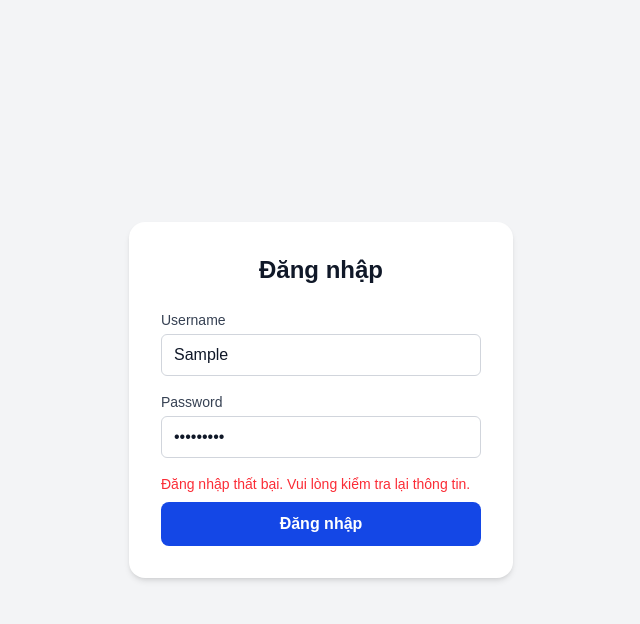
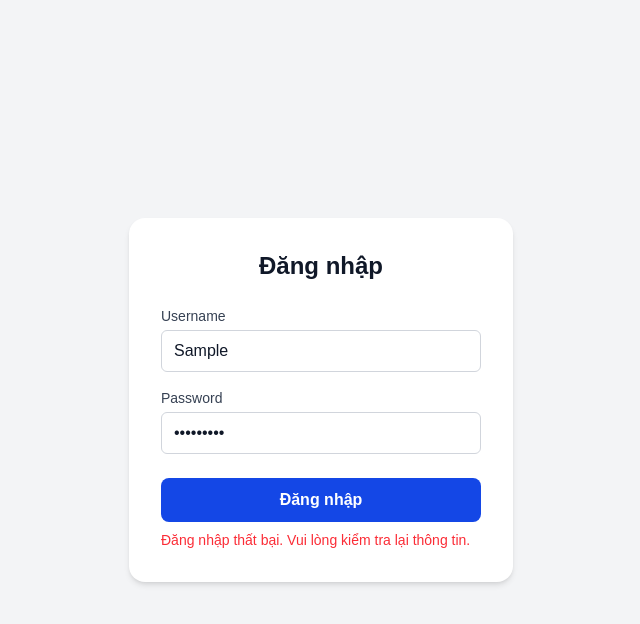
Before and after one commit to thangngo2309/hl-shop-fe, a Next.js app: page /login in a window 1280 px wide. Both pictures are taken after typing "Sample", "Sample123" into the empty fields and a click on the button "Đăng nhập". Shown: the top 624 px of the page, without its empty margins (319-959 px from the left). Built offline with nearby package versions, Linux system fonts and the light colour scheme; no server answers.

Commit message:
format component

```diff
--- a/app/login/page.tsx
+++ b/app/login/page.tsx
@@ -1,3 +1,4 @@
+/* eslint-disable react-hooks/incompatible-library */
 'use client';
 
 import { useRouter } from 'next/navigation';
@@ -6,7 +7,7 @@ import { login } from '@/lib/auth';
 import { Input } from '@/component/input.component';
 import { Button } from '@/component/button.component';
 import { Form } from '@/component/form.component';
-import { useEffect } from 'react';
+import { useEffect, useState } from 'react';
 
 type LoginForm = {
   username: string;
@@ -15,9 +16,16 @@ type LoginForm = {
 
 export default function LoginPage() {
   const router = useRouter();
+  const [error, setError] = useState<string | null>(null)
+
   const methods = useForm<LoginForm>(
     {
-      mode: 'onBlur',
+      mode: 'onTouched',
+      reValidateMode: 'onChange',
+      defaultValues: {
+        username: '',
+        password: ''
+      }
     }
   );
 
@@ -25,8 +33,8 @@ export default function LoginPage() {
   const password = methods.watch("password");
 
   useEffect(() => {
-    if (methods.formState.errors.root) {
-      methods.clearErrors('root');
+    if (error) {
+      setError(null);
     }
   }, [username, password]);
 
@@ -38,7 +46,7 @@ export default function LoginPage() {
       router.push('/dashboard');
     } catch (error) {
       console.error(error);
-      methods.setError('root', { type: 'server', message: 'Đăng nhập thất bại. Vui lòng kiểm tra lại thông tin.' });
+      setError('Đăng nhập thất bại. Vui lòng kiểm tra lại thông tin.');
     }
   };
 
@@ -49,7 +57,7 @@ export default function LoginPage() {
           Đăng nhập
         </h1>
 
-        <Form<LoginForm> onSubmit={onSubmit} methods={methods}>
+        <Form<LoginForm> onSubmit={onSubmit} methods={methods} error={error}>
           <Input
             name="username"
             label="Username"
@@ -68,7 +76,8 @@ export default function LoginPage() {
             label="Password"
             type="password"
             placeholder="Nhập password"
-            rules={{ required: 'Vui lòng nhập password',
+            rules={{
+              required: 'Vui lòng nhập password',
               minLength: {
                 value: 6,
                 message: 'Password phải có ít nhất 6 ký tự'
@@ -76,12 +85,8 @@ export default function LoginPage() {
             }}
           />
 
-          {methods.formState.errors.root?.message && (
-            <p className="text-red-500 text-sm mt-2">
-              {methods.formState.errors.root.message}
-            </p>
-          )}
-          <Button type="submit" variant="primary" >Đăng nhập </Button>
+          <Button type="submit" variant="primary" >Đăng nhập</Button>
+
         </Form>
       </div>
     </div>
--- a/component/button.component.tsx
+++ b/component/button.component.tsx
@@ -1,14 +1,14 @@
-import { ButtonHTMLAttributes } from "react";
+import { ButtonProps } from "@/model/button.model";
 
-interface ButtonProps extends ButtonHTMLAttributes<HTMLButtonElement> {
-  variant?: "primary" | "secondary" | "danger";
-}
-
-export function Button({ variant = "primary", children, ...props}: ButtonProps) {
+export function Button({ variant = "primary", children, ...props }: ButtonProps) {
     const variants = {
-        primary:'mt-2 py-2.5 rounded-lg bg-blue-700 text-white font-semibold hover:bg-blue-800 disabled:opacity-60 disabled:cursor-not-allowed transition-colors w-full',
-        secondary:'mt-2 py-2.5 rounded-lg bg-gray-700 text-white font-semibold hover:bg-gray-800 disabled:opacity-60 disabled:cursor-not-allowed transition-colors w-full',
-        danger:'mt-2 py-2.5 rounded-lg bg-red-700 text-white font-semibold hover:bg-red-800 disabled:opacity-60 disabled:cursor-not-allowed transition-colors w-full',
+        primary: 'mt-2 py-2.5 rounded-lg bg-blue-700 text-white font-semibold hover:bg-blue-800 disabled:opacity-60 disabled:cursor-not-allowed transition-colors w-full',
+        secondary: 'mt-2 py-2.5 rounded-lg bg-gray-700 text-white font-semibold hover:bg-gray-800 disabled:opacity-60 disabled:cursor-not-allowed transition-colors w-full',
+        danger: 'mt-2 py-2.5 rounded-lg bg-red-700 text-white font-semibold hover:bg-red-800 disabled:opacity-60 disabled:cursor-not-allowed transition-colors w-full',
+        success: 'mt-2 py-2.5 rounded-lg bg-green-700 text-white font-semibold hover:bg-green-800 disabled:opacity-60 disabled:cursor-not-allowed transition-colors w-full',
+        warning: 'mt-2 py-2.5 rounded-lg bg-yellow-700 text-white font-semibold hover:bg-yellow-800 disabled:opacity-60 disabled:cursor-not-allowed transition-colors w-full',
+        info: 'mt-2 py-2.5 rounded-lg bg-blue-500 text-white font-semibold hover:bg-blue-600 disabled:opacity-60 disabled:cursor-not-allowed transition-colors w-full',
+        error: 'mt-2 py-2.5 rounded-lg bg-red-500 text-white font-semibold hover:bg-red-600 disabled:opacity-60 disabled:cursor-not-allowed transition-colors w-full',
     }
 
     return (
--- a/component/form.component.tsx
+++ b/component/form.component.tsx
@@ -1,17 +1,16 @@
-import {useForm, FormProvider, SubmitHandler, FieldValues} from 'react-hook-form';
+import { FormProvider, FieldValues} from 'react-hook-form';
+import { FormProps } from '@/model/form.model';
 
-interface FormProps<T extends FieldValues> {
-  children: React.ReactNode;
-  onSubmit: SubmitHandler<T>;
-  methods: ReturnType<typeof useForm<T>>;
-}
-
-export function Form<T extends FieldValues>({ children, onSubmit, methods }: FormProps<T>)  {
-
+export function Form<T extends FieldValues>({ children, onSubmit, methods, error }: FormProps<T>)  {
   return (
     <FormProvider {...methods}>
       <form onSubmit={methods.handleSubmit(onSubmit)}>
         {children}
+        {error && (
+          <p className="text-red-500 text-sm mt-2">
+            {error}
+          </p>
+        )}
       </form>
     </FormProvider>
   );
--- a/component/input.component.tsx
+++ b/component/input.component.tsx
@@ -1,19 +1,11 @@
 import { useFormContext } from 'react-hook-form';
-
-interface InputProps{
-  name: string;
-  label?: string;
-  type?: string;
-  placeholder?: string;
-  inputClassName?: string;
-  rules?: object;
-}
+import { InputProps } from '@/model/input.model';
 
 export function Input({ name, label, type, placeholder, inputClassName, rules }: InputProps) {
   const defaultInputClassName = "w-full px-3 py-2 border border-gray-300 rounded-md focus:outline-none focus:ring-2 focus:ring-blue-500 text-gray-900 placeholder:text-gray-400";
   const { register, formState: { errors } } = useFormContext();
   const fieldError = errors[name];
-  // console.log(errors[name]);
+
   return (
     <div className="flex flex-col gap-1 mb-4">
       {label && (
@@ -23,10 +15,11 @@ export function Input({ name, label, type, placeholder, inputClassName, rules }:
       )}
 
       <input
-      {...register(name, rules)}
-      className={`${defaultInputClassName} ${inputClassName || ''} ${fieldError ? 'border-red-500' : ''}`}
-      type={type}
-      placeholder={placeholder}
+        {...register(name, rules)}
+        className={`${defaultInputClassName} ${inputClassName || ''}
+        ${fieldError ? 'border-red-500' : ''}`}
+        type={type}
+        placeholder={placeholder}
       />
 
       {fieldError && (
--- /dev/null
+++ b/model/button.model.ts
@@ -0,0 +1,5 @@
+import { ButtonHTMLAttributes } from "react";
+
+export interface ButtonProps extends ButtonHTMLAttributes<HTMLButtonElement> {
+  variant?: "primary" | "secondary" | "danger" | "warning" | "success" | "info" | "error";
+}
--- /dev/null
+++ b/model/input.model.ts
@@ -0,0 +1,8 @@
+export interface InputProps {
+    name: string;
+    label?: string;
+    type?: string;
+    placeholder?: string;
+    inputClassName?: string;
+    rules?: object;
+}
```
Also changed, not shown: model/form.model.ts (added, +8 -0 lines).
